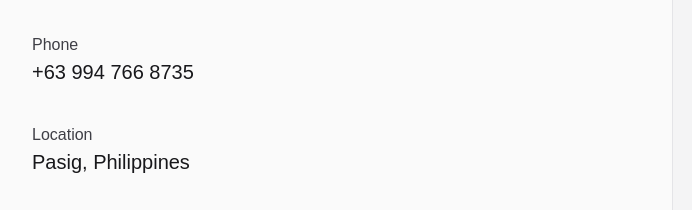
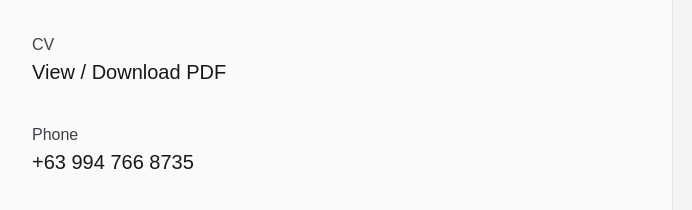
Before and after one commit to JjByteX/portfolio, a plain HTML site: page index.html in a window 1280 px wide. Shown: the part 6446-6656 px from the top of the page, 0-692 px from the left. Drawn offline with nearby package versions, Linux system fonts and the light colour scheme; no server answers; animation ran at ten frames a second; a web font is replaced by a local one.

Commit message:
add cv and update resume

```diff
--- a/index.html
+++ b/index.html
@@ -207,6 +207,12 @@
                 <span class="contact-link-val">View / Download PDF</span>
               </div>
             </a>
+            <a href="assets/cv.pdf" target="_blank" rel="noopener" class="contact-link">
+              <div>
+                <span class="contact-link-label">CV</span>
+                <span class="contact-link-val">View / Download PDF</span>
+              </div>
+            </a>
             <a href="tel:+639947668735" class="contact-link">
               <div>
                 <span class="contact-link-label">Phone</span>
```
Also changed, not shown: 2 other files.
